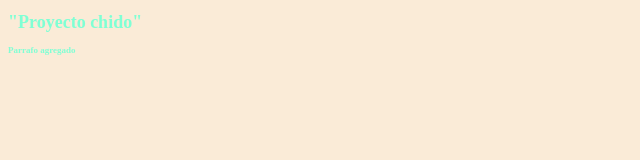
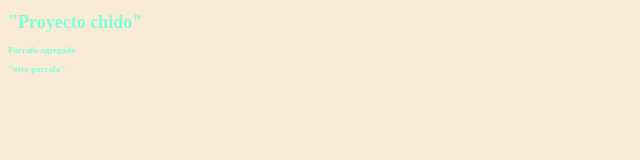
Before and after one commit to KickPandora1/ING.SW.CursoGitHub, a plain HTML site: page Index.html in a window 1280 px wide. Shown: the full height of the page, 0-640 px from the left. Drawn offline with Linux system fonts and the light colour scheme.

Commit message:
agregamos otro parrafo

```diff
--- a/Index.html
+++ b/Index.html
@@ -8,5 +8,13 @@
         <body>
                 <h1>"Proyecto chido"</h1>
                 <p>Parrafo agregado</p>
+
+
+
+
+
+
+
+                <p>"otro parrafo"</p>
         </body>
 </html>
```
